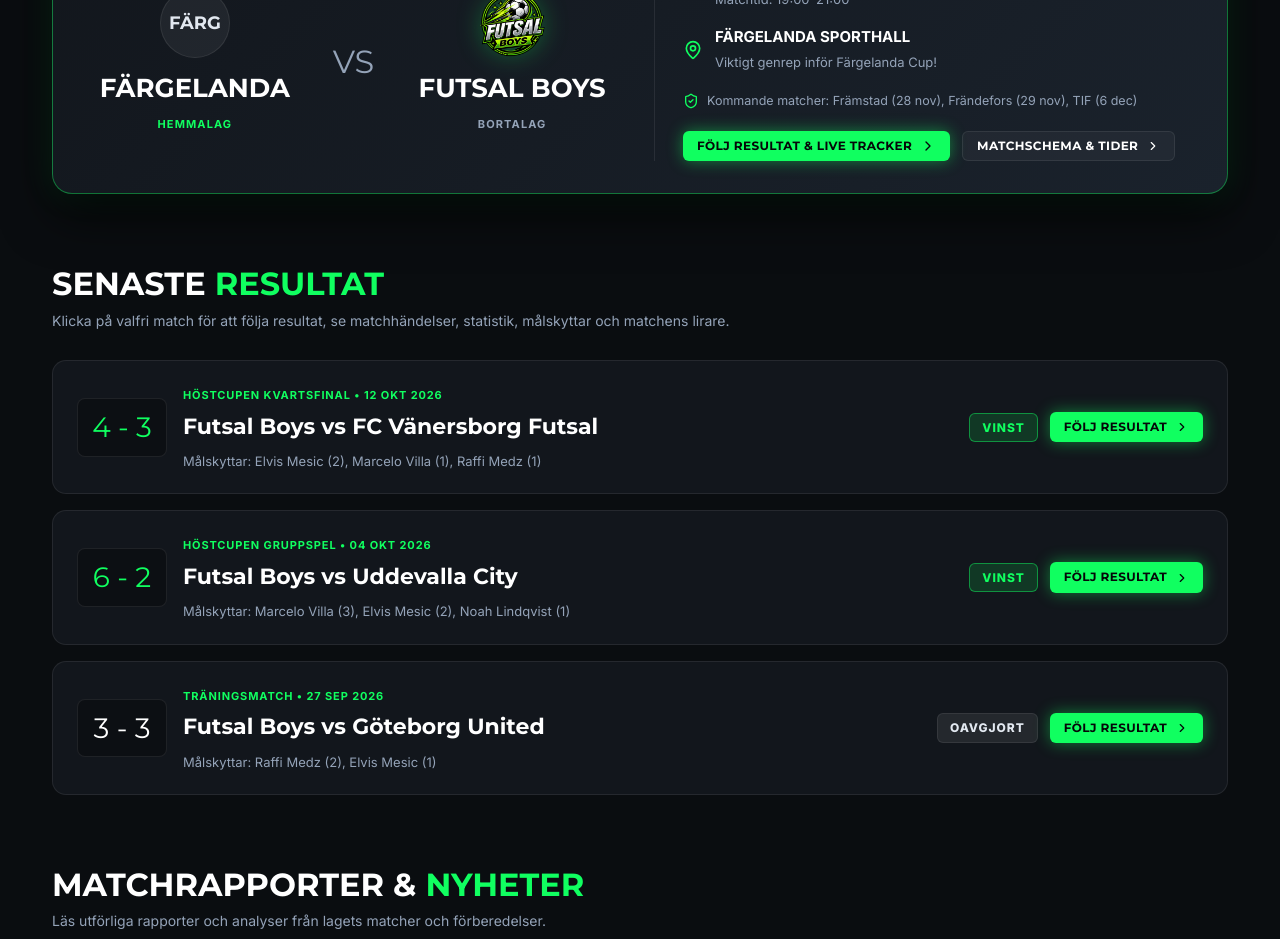
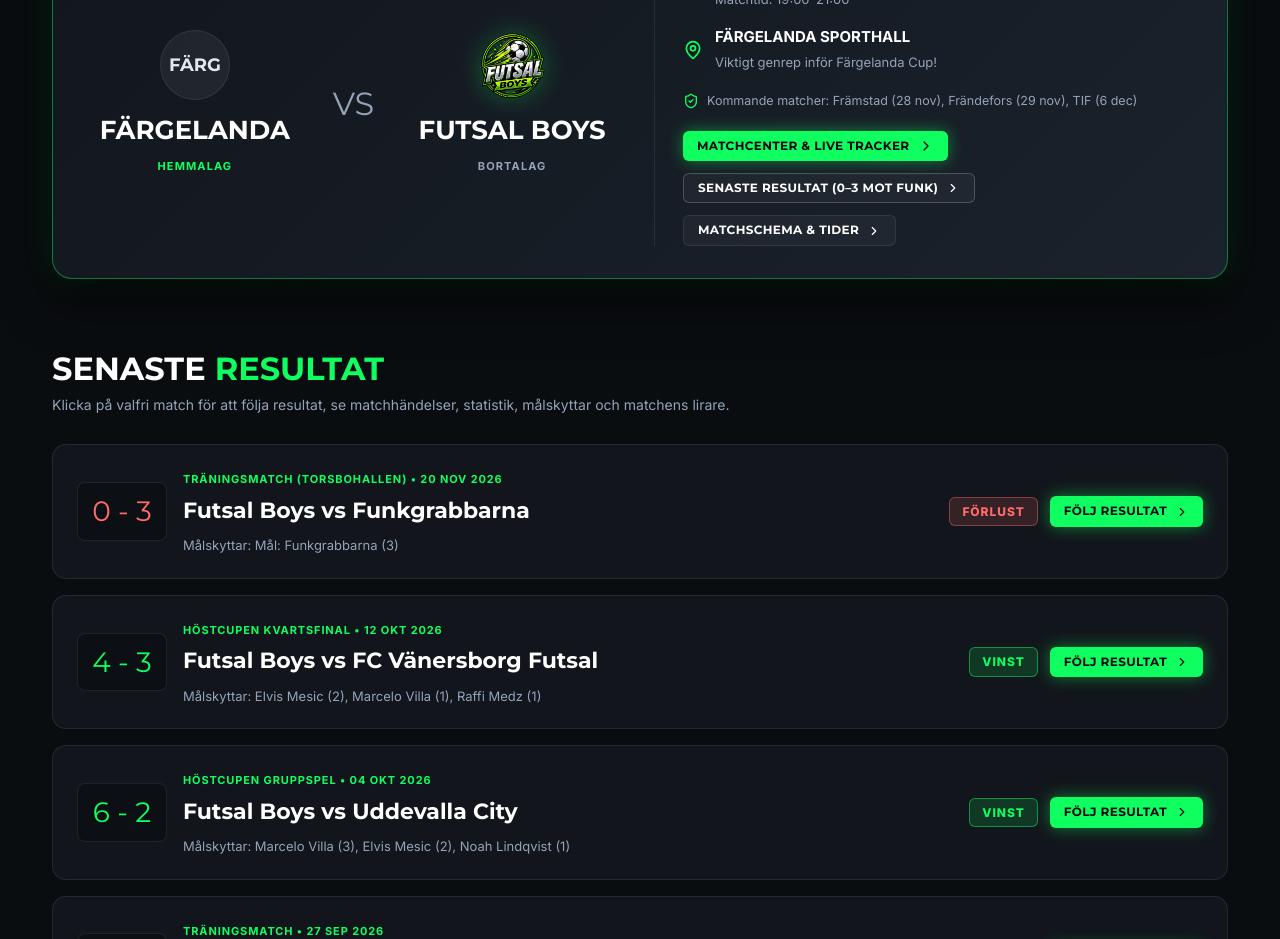
Before and after one commit to Raffi02k/futsalboys, a React (Vite) app in the folder frontend/: page /schema in a window 1280 px wide. Shown: the part 4080-5019 px from the top of the page. Built offline with nearby package versions, Linux system fonts and the light colour scheme.

Commit message:
feat(matches): tydliggör senaste resultat 0-3 mot Funkgrabbarna och separera kommande match Färgelanda

```diff
--- a/frontend/src/components/MatchAndNewsSection.tsx
+++ b/frontend/src/components/MatchAndNewsSection.tsx
@@ -91,20 +91,20 @@ export const MatchAndNewsSection: React.FC = () => {
                 </div>
               </div>
 
-              <div style={{ display: 'flex', gap: '10px', width: '100%', maxWidth: '400px', flexWrap: 'wrap', margin: '0 auto' }}>
+              <div style={{ display: 'flex', gap: '10px', width: '100%', maxWidth: '440px', flexWrap: 'wrap', margin: '0 auto' }}>
                 <Link
                   to="/matcher/match-fargelanda"
                   className="btn btn--neon"
-                  style={{ flex: 1, minWidth: '150px', justifyContent: 'center' }}
+                  style={{ flex: 1, minWidth: '160px', justifyContent: 'center' }}
                 >
-                  FÖLJ MATCHEN (LIVE)
+                  MATCHCENTER (FÄRGELANDA)
                 </Link>
                 <Link
-                  to="/matcher"
+                  to="/matcher/match-funk"
                   className="btn btn--outline"
-                  style={{ flex: 1, minWidth: '150px', justifyContent: 'center' }}
+                  style={{ flex: 1, minWidth: '160px', justifyContent: 'center' }}
                 >
-                  SE SPELSCHEMA
+                  SENASTE RESULTAT (0–3)
                 </Link>
               </div>
             </div>
--- a/frontend/src/pages/MatchDetailPage.tsx
+++ b/frontend/src/pages/MatchDetailPage.tsx
@@ -276,6 +276,39 @@ export const MatchDetailPage: React.FC = () => {
               {match.scorersSummary}
             </span>
           </div>
+
+          {/* Banner for upcoming match explaining status and linking to previous result */}
+          {match.status === 'KOMMANDE' && (
+            <div
+              style={{
+                display: 'flex',
+                alignItems: 'center',
+                justifyContent: 'space-between',
+                flexWrap: 'wrap',
+                gap: '12px',
+                padding: '12px 18px',
+                borderRadius: '12px',
+                background: 'rgba(16, 255, 96, 0.05)',
+                border: '1px solid rgba(16, 255, 96, 0.25)',
+                marginBottom: '20px',
+                fontSize: '13px',
+              }}
+            >
+              <div style={{ display: 'flex', alignItems: 'center', gap: '8px', color: '#ffffff' }}>
+                <Clock size={16} className="text-neon" />
+                <span>
+                  Detta är en <strong>kommande match</strong> som spelas {match.fullDate} kl {match.time}. Resultat och mål uppdateras vid matchstart.
+                </span>
+              </div>
+              <Link
+                to="/matcher/match-funk"
+                className="btn btn--outline btn--sm"
+                style={{ padding: '6px 14px', fontSize: '12px', borderColor: 'rgba(255,255,255,0.25)' }}
+              >
+                <span>SE SENASTE RESULTAT (0–3 MOT FUNK) →</span>
+              </Link>
+            </div>
+          )}
 
           {/* Match Metadata Row */}
           <div className="schedule-meta-grid" style={{ marginBottom: '20px' }}>
--- a/frontend/src/pages/MatchesPage.tsx
+++ b/frontend/src/pages/MatchesPage.tsx
@@ -204,6 +204,17 @@ export const MatchesPage: React.FC = () => {
   );
 
   const pastMatches = [
+    {
+      id: 'ev-4',
+      slug: 'match-funk',
+      opponent: 'Funkgrabbarna',
+      result: '0 - 3',
+      outcome: 'FÖRLUST',
+      date: '20 NOV 2026',
+      tournament: 'Träningsmatch (Torsbohallen)',
+      arena: 'Torsbohallen',
+      scorers: 'Mål: Funkgrabbarna (3)',
+    },
     {
       id: 'm1',
       slug: 'fc-vanersborg',
@@ -1138,8 +1149,17 @@ export const MatchesPage: React.FC = () => {
                   to="/matcher/match-fargelanda"
                   className="btn btn--neon btn--sm"
                 >
-                  <span>FÖLJ RESULTAT & LIVE TRACKER</span>
+                  <span>MATCHCENTER & LIVE TRACKER</span>
                   <ChevronRight size={16} />
+                </Link>
+
+                <Link
+                  to="/matcher/match-funk"
+                  className="btn btn--outline btn--sm"
+                  style={{ borderColor: 'rgba(255,255,255,0.2)' }}
+                >
+                  <span>SENASTE RESULTAT (0–3 MOT FUNK)</span>
+                  <ChevronRight size={14} />
                 </Link>
 
                 <Link
@@ -1189,7 +1209,7 @@ export const MatchesPage: React.FC = () => {
                     style={{
                       fontFamily: 'var(--font-display)',
                       fontSize: '28px',
-                      color: m.outcome === 'VINST' ? 'var(--neon-green)' : '#fff',
+                      color: m.outcome === 'VINST' ? 'var(--neon-green)' : m.outcome === 'FÖRLUST' ? '#ff6b6b' : '#fff',
                       background: 'rgba(0,0,0,0.3)',
                       padding: '6px 14px',
                       borderRadius: '8px',
@@ -1224,9 +1244,9 @@ export const MatchesPage: React.FC = () => {
                       fontSize: '12px',
                       fontWeight: 800,
                       letterSpacing: '0.08em',
-                      background: m.outcome === 'VINST' ? 'rgba(16,255,96,0.15)' : 'rgba(255,255,255,0.08)',
-                      color: m.outcome === 'VINST' ? 'var(--neon-green)' : 'var(--silver)',
-                      border: m.outcome === 'VINST' ? '1px solid var(--neon-green-glow)' : '1px solid var(--border-subtle)',
+                      background: m.outcome === 'VINST' ? 'rgba(16,255,96,0.15)' : m.outcome === 'FÖRLUST' ? 'rgba(255,107,107,0.15)' : 'rgba(255,255,255,0.08)',
+                      color: m.outcome === 'VINST' ? 'var(--neon-green)' : m.outcome === 'FÖRLUST' ? '#ff6b6b' : 'var(--silver)',
+                      border: m.outcome === 'VINST' ? '1px solid var(--neon-green-glow)' : m.outcome === 'FÖRLUST' ? '1px solid rgba(255,107,107,0.4)' : '1px solid var(--border-subtle)',
                     }}
                   >
                     {m.outcome}
```
